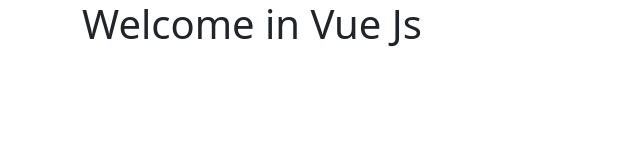
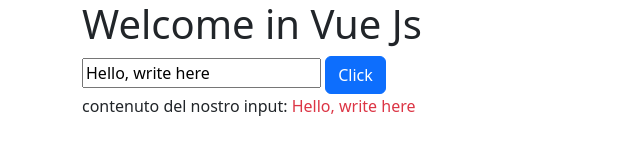
Before and after one commit to paolopu91/vue-hello, a plain HTML site: page index.html in a window 1280 px wide. Shown: the whole page, without its empty margins (0-640 px from the left). Drawn offline with nearby package versions, Linux system fonts and the light colour scheme.

Commit message:
added bonus changes

```diff
--- a/index.html
+++ b/index.html
@@ -16,7 +16,13 @@
         </div>
 
         <div class="container">
-            <img v-for="img in images" :src="img" alt="">
+            <input type="text" v-model="textHello">
+            <button class="btn btn-primary" @click="miaFunzione">Click</button>
+            <p> contenuto del nostro input: <span class="text-danger"> {{ textHello }} </span>  </p>
+        </div>
+
+        <div class="container">
+
         </div>
     </div>
 
--- a/js/main.js
+++ b/js/main.js
@@ -2,9 +2,18 @@ new Vue(
     {
         el: '#root',
         data: {
+            textHello:"Hello, write here",
             messaggio: "Welcome in Vue Js",
+            seen: true,
         },
-            immagine :['https://www.laramind.com/blog/wp-content/uploads/2019/05/1_nq9cdMxtdhQ0ZGL8OuSCUQ.jpg',
-            'https://www.laramind.com/blog/wp-content/uploads/2019/05/1_nq9cdMxtdhQ0ZGL8OuSCUQ.jpg']
-    }
+        methods: {
+            miaFunzione : function(){
+                console.log(this.textHello);
+               return this.textHello;
+            }
+
+        }
+
+    },
+
 );
```
